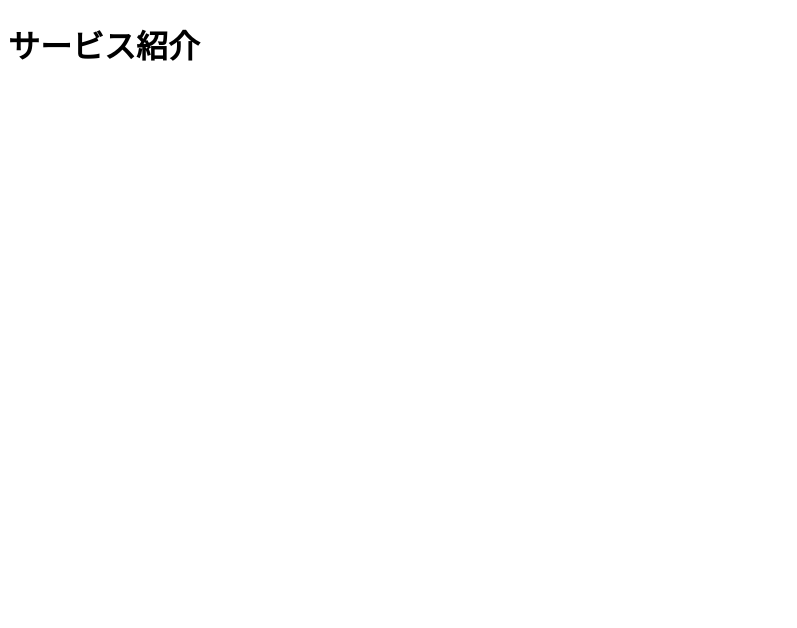
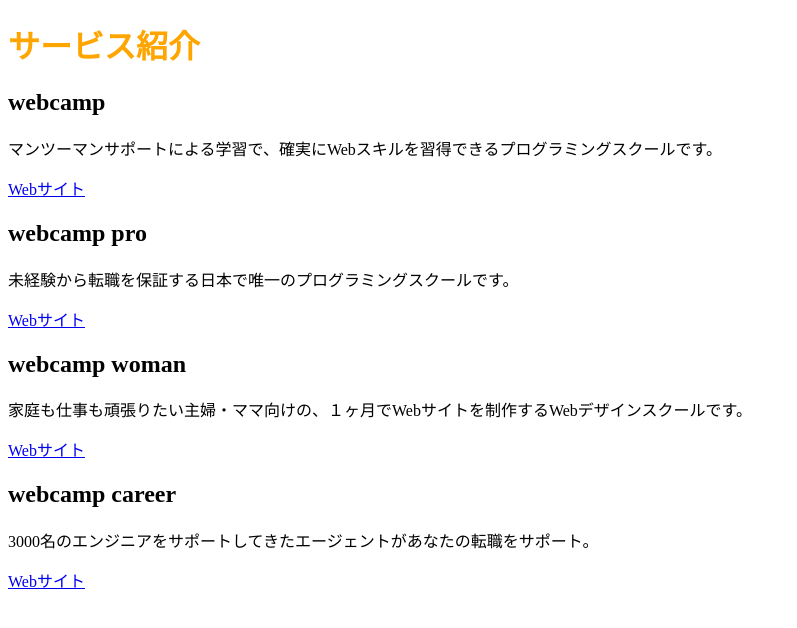
Before and after one commit to masutaniR/1-2_exercise_3, a plain HTML site: page index.html in a window 1280 px wide. Shown: the whole page, without its empty margins (0-797 px from the left). Drawn offline with Linux system fonts and the light colour scheme.

Commit message:
[Finish] 1-2

```diff
--- a/index.html
+++ b/index.html
@@ -3,8 +3,24 @@
   <head>
     <meta charset="UTF-8">
     <title>2章 演習</title>
+    <link rel="stylesheet" href="style.css">
   </head>
   <body>
     <h1>サービス紹介</h1>
+    <h2>webcamp</h2>
+    <p>マンツーマンサポートによる学習で、確実にWebスキルを習得できるプログラミングスクールです。</p>
+    <a href="https://web-camp.io/" target="_blank" rel="noopener noreferrer">Webサイト</a>
+
+    <h2>webcamp pro</h2>
+    <p>未経験から転職を保証する日本で唯一のプログラミングスクールです。</p>
+    <a href="https://web-camp.io/pro/" target="_blank" rel="noopener noreferrer">Webサイト</a>
+
+    <h2>webcamp woman</h2>
+    <p>家庭も仕事も頑張りたい主婦・ママ向けの、１ヶ月でWebサイトを制作するWebデザインスクールです。</p>
+    <a href="https://web-camp.io/skills/" target="_blank" rel="noopener noreferrer">Webサイト</a>
+
+    <h2>webcamp career</h2>
+    <p>3000名のエンジニアをサポートしてきたエージェントがあなたの転職をサポート。</p>
+    <a href="https://web-camp.io/commit/" target="_blank" rel="noopener noreferrer">Webサイト</a>
   </body>
 </html>
--- a/style.css
+++ b/style.css
@@ -0,0 +1,3 @@
+h1 {
+  color: orange;
+}
```
